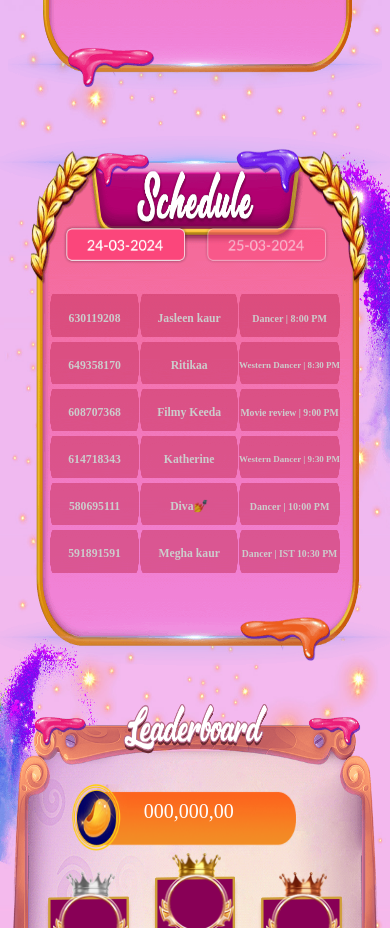
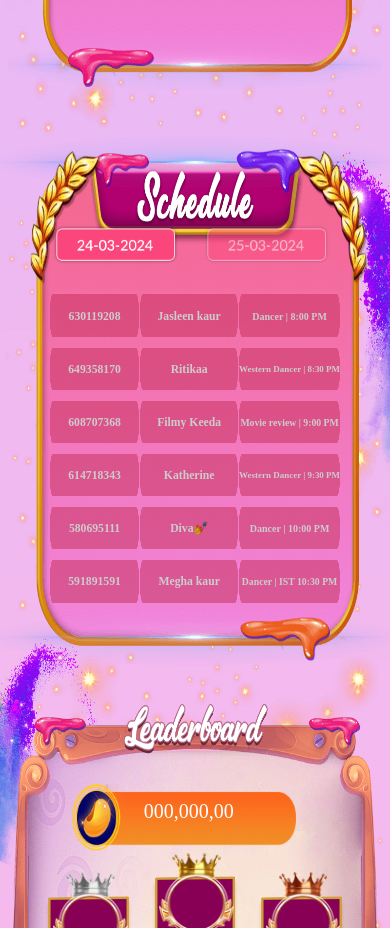
Before and after one commit to khankadir193/HoliSpotlight, a plain HTML site: page index.html in a window 390 px wide. Shown: the part 780-1708 px from the top of the page. Drawn offline with Linux system fonts and the light colour scheme.

Commit message:
schedule styles has been changed

```diff
--- a/style.css
+++ b/style.css
@@ -566,3 +566,62 @@ button {
 /* remaining task */
 /* need to update schedule data 24/25 march */
 /* need to update rules content for docs */
+/* Main container */
+
+
+.schedule {
+  display: flex;
+  flex-direction: column;
+  /* align-items: center; */
+  /* padding: 20px; */
+}
+
+/* Tab switching */
+.schedule-tab {
+  display: flex;
+  /* margin-bottom: 20px; */
+}
+
+.tab {
+  background-color: transparent;
+  border: none;
+  cursor: pointer;
+  margin-right: 10px;
+}
+
+/* Schedule content */
+.schedule-content {
+  display: none;
+}
+
+.active {
+  display: block;
+}
+
+/* Schedule rows */
+.schedule-row {
+  display: flex;
+  justify-content: space-between;
+  margin-bottom: 20px;
+}
+
+/* Schedule images */
+.schedule-image {
+  display: flex;
+  align-items: center;
+  margin-right: 10px;
+}
+
+/* Responsive styles */
+@media only screen and (max-width: 768px) {
+  /* Adjustments for smaller screens */
+  .schedule-row {
+    flex-direction: column;
+    align-items: flex-start;
+  }
+
+  .schedule-image {
+    margin-right: 0;
+    margin-bottom: 10px;
+  }
+}
```
